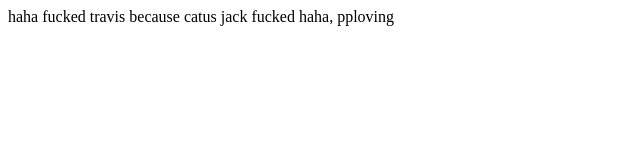
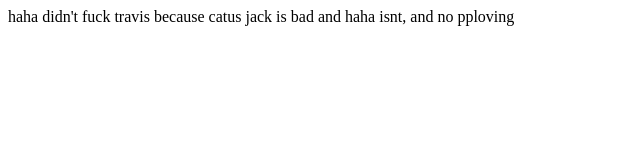
Before and after one commit to teenari/traviswebfort, a plain HTML site: page index.html in a window 1280 px wide. Shown: the whole page, without its empty margins (0-640 px from the left). Drawn offline with Linux system fonts and the light colour scheme.

Commit message:
No gay
Muhaha

```diff
--- a/index.html
+++ b/index.html
@@ -15,6 +15,6 @@
         <meta name="twitter:description" content="Haha yes">
     </head>
     <body>
-        haha fucked travis because catus jack fucked haha, pploving
+        haha didn't fuck travis because catus jack is bad and haha isnt, and no pploving
     </body>
 </html>
```
